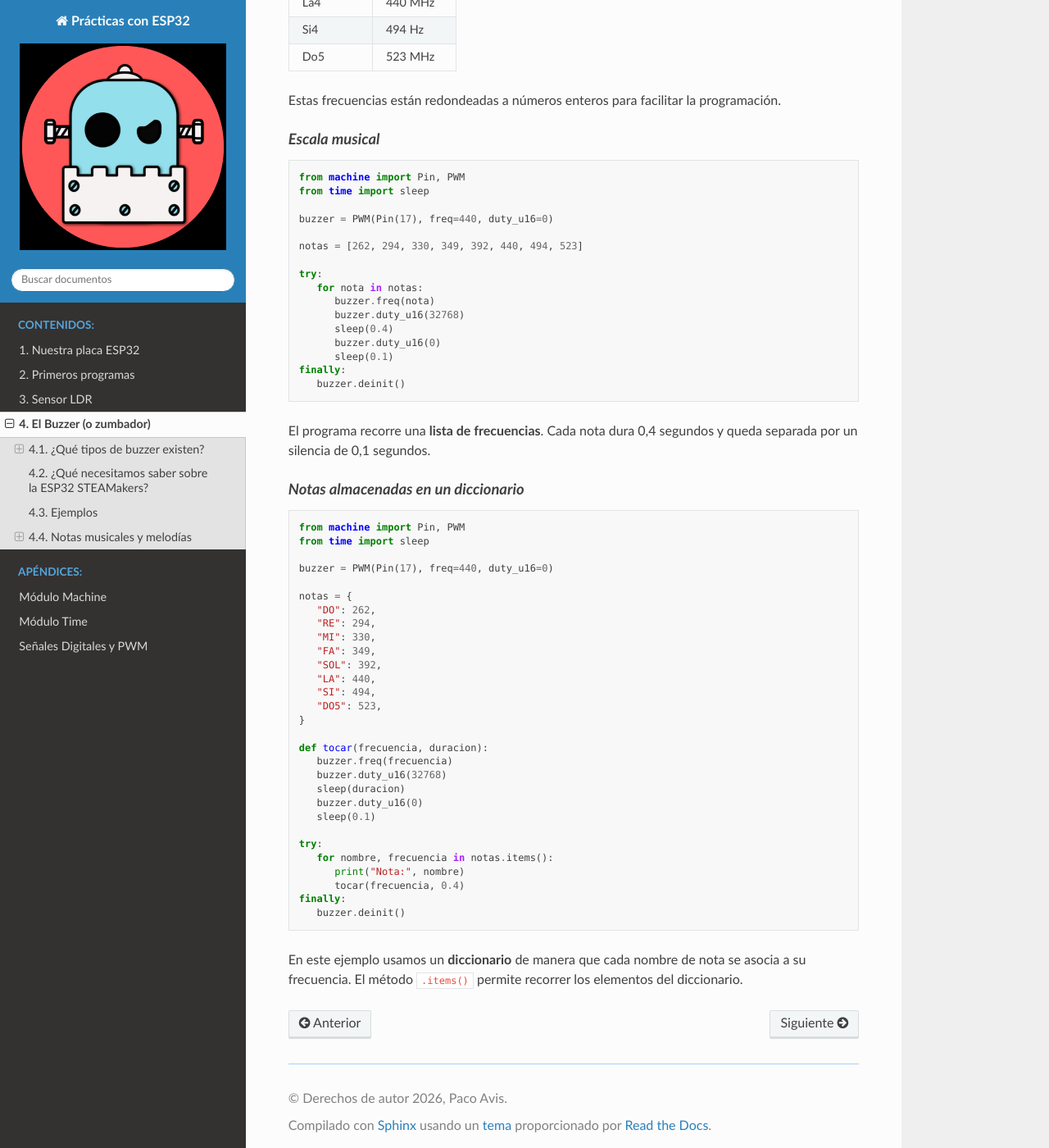
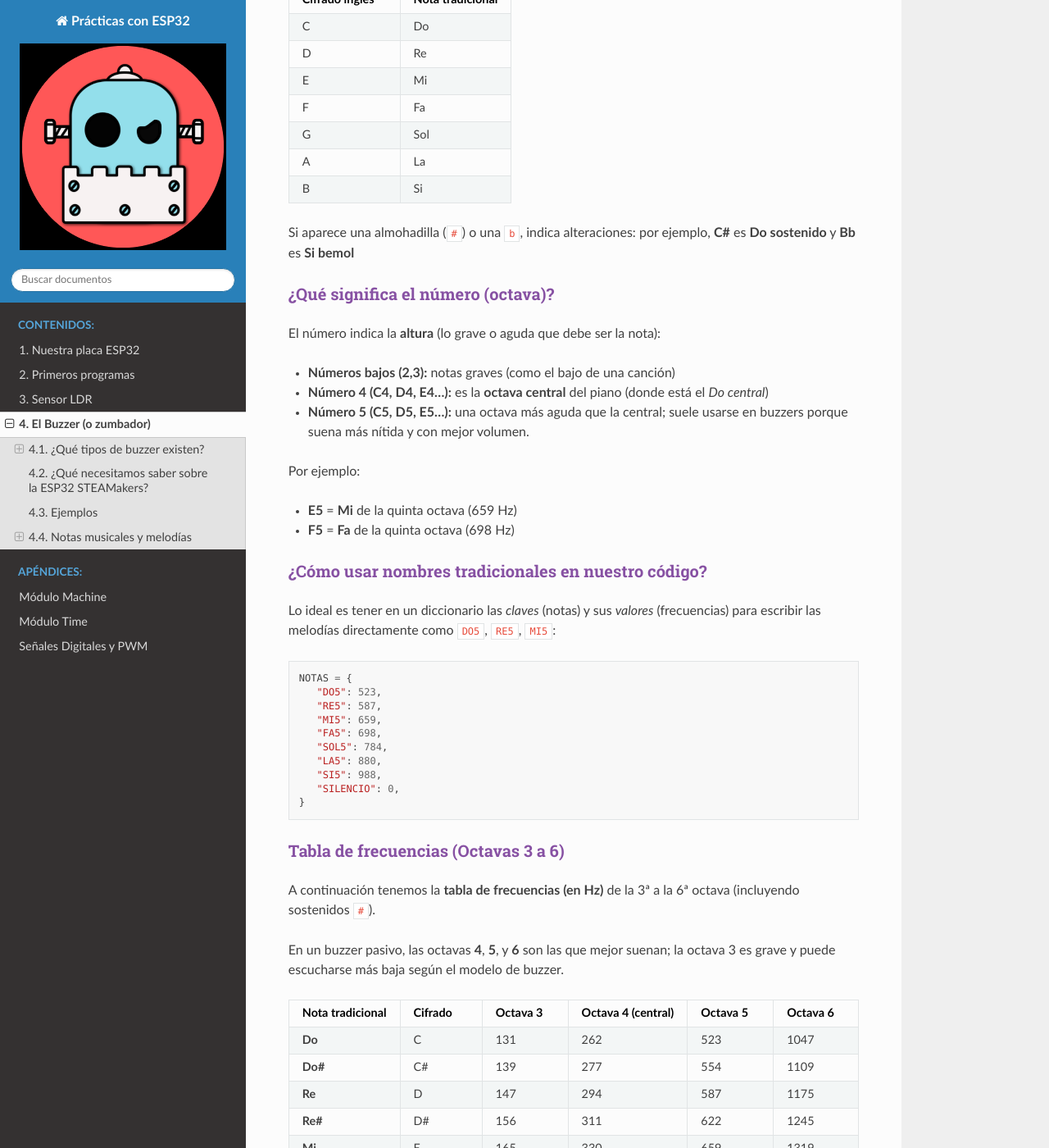
Before and after one commit to lumomakers/practicas-esp32, a Sphinx documentation site: the page built from source/capitulo4.rst, in a window 1280 px wide and 1400 px high, scrolled down 4441 px. Shown: the whole window at 82% size. Built offline with Sphinx 7.4.7 and the Read the Docs theme 3.1.0, drawn with Linux system fonts in a browser that asks for light colours; some of the changed text lies outside the part shown.

Commit message:
Actualizado capitulo4

```diff
--- a/source/capitulo4.rst
+++ b/source/capitulo4.rst
@@ -203,86 +203,224 @@ Notas musicales y melodías
 
 Frecuencias aproximadas de una escala
 =====================================
+Si buscas en la red observarás códigos que usan nomenclaturas del tipo **E5**, **C4**, etc. Estas etiquetas del tipo **E5** o **F5** usan el sistema de cifrado inglés (o anglosajón) acompañado del número de octava, que indica qué tan grave o aguda suena la nota.
+
+Equivalencia de las letras (Cifrado inglés)
+============================================
+El cifrado inglés asigna las primeras siete letras del abecedario empezando por la nota **La**:
+
 .. list-table::
    :header-rows: 1
    :widths: 30 30
 
-   * - Nota
-     - Frecuencia
-   * - Do4
-     - 262 Hz
-   * - Re4
-     - 294 MHz
-   * - Mi4
-     - 330 Hz
-   * - Fa4
-     - 349 MHz
-   * - Sol4
-     - 392 Hz
-   * - La4
-     - 440 MHz
-   * - Si4
-     - 494 Hz
-   * - Do5
-     - 523 MHz
+   * - Cifrado inglés
+     - Nota tradicional
+   * - C
+     - Do
+   * - D
+     - Re
+   * - E
+     - Mi
+   * - F
+     - Fa
+   * - G
+     - Sol
+   * - A
+     - La
+   * - B
+     - Si
 
-Estas frecuencias están redondeadas a números enteros para facilitar la programación.
+Si aparece una almohadilla (``#``) o una ``b``, indica alteraciones: por ejemplo, **C#** es **Do sostenido** y **Bb** es **Si bemol**
 
-.. rubric:: Escala musical
+¿Qué significa el número (octava)?
+============================================
+El número indica la **altura** (lo grave o aguda que debe ser la nota):
+
+* **Números bajos (2,3):** notas graves (como el bajo de una canción)
+* **Número 4 (C4, D4, E4...):** es la **octava central** del piano (donde está el *Do central*)
+* **Número 5 (C5, D5, E5...):** una octava más aguda que la central; suele usarse en buzzers porque suena más nítida y con mejor volumen.
+
+Por ejemplo:
+
+* **E5** = **Mi** de la quinta octava (659 Hz)
+* **F5** = **Fa** de la quinta octava (698 Hz)
+
+¿Cómo usar nombres tradicionales en nuestro código?
+======================================================
+Lo ideal es tener en un diccionario las *claves* (notas) y sus *valores* (frecuencias) para escribir las melodías directamente como ``DO5``, ``RE5``, ``MI5``:
 
 .. code-block:: python
 
-   from machine import Pin, PWM
-   from time import sleep
+   NOTAS = {
+      "DO5": 523,
+      "RE5": 587,
+      "MI5": 659,
+      "FA5": 698,
+      "SOL5": 784,
+      "LA5": 880,
+      "SI5": 988,
+      "SILENCIO": 0,
+   }
 
-   buzzer = PWM(Pin(17), freq=440, duty_u16=0)
+Tabla de frecuencias (Octavas 3 a 6)
+======================================
+A continuación tenemos la **tabla de frecuencias (en Hz)** de la 3ª a la 6ª octava (incluyendo sostenidos ``#``).
 
-   notas = [262, 294, 330, 349, 392, 440, 494, 523]
+En un buzzer pasivo, las octavas **4**, **5**, y **6** son las que mejor suenan; la octava 3 es grave y puede escucharse más baja según el modelo de buzzer.
 
-   try:
-      for nota in notas:
-         buzzer.freq(nota)
-         buzzer.duty_u16(32768)
-         sleep(0.4)
-         buzzer.duty_u16(0)
-         sleep(0.1)
-   finally:
-      buzzer.deinit()
 
-El programa recorre una **lista de frecuencias**. Cada nota dura 0,4 segundos y queda separada por un silencia de 0,1 segundos.
+.. list-table::
+   :header-rows: 1
+   :widths: 30 30 30 30 30 30
 
-.. rubric:: Notas almacenadas en un diccionario
+   * - Nota tradicional
+     - Cifrado
+     - Octava 3
+     - Octava 4 (central)
+     - Octava 5
+     - Octava 6
+   * - **Do**
+     - C
+     - 131
+     - 262
+     - 523
+     - 1047
+   * - **Do#**
+     - C#
+     - 139
+     - 277
+     - 554
+     - 1109
+   * - **Re**
+     - D
+     - 147
+     - 294
+     - 587
+     - 1175
+   * - **Re#**
+     - D#
+     - 156
+     - 311
+     - 622
+     - 1245
+   * - **Mi**
+     - E
+     - 165
+     - 330
+     - 659
+     - 1319
+   * - **Fa**
+     - F
+     - 175
+     - 349
+     - 698
+     - 1397
+   * - **Fa#**
+     - F#
+     - 185
+     - 370
+     - 740
+     - 1480
+   * - **Sol**
+     - G
+     - 196
+     - 392
+     - 784
+     - 1568
+   * - **Sol#**
+     - G#
+     - 208
+     - 415
+     - 831
+     - 1661
+   * - **La**
+     - A
+     - 220
+     - 440
+     - 880
+     - 1760
+   * - **La#**
+     - A#
+     - 233
+     - 466
+     - 932
+     - 1865
+   * - **Si**
+     - B
+     - 247
+     - 494
+     - 988
+     - 1976
+
+.. note:: Los bemoles equivalen al sostenido de la nota anterior; por ejemplo **Sib** = **La#**
+
+Diccionario completo para tus programas en MicroPython
+=======================================================
+
+Puedes guardar el siguiente bloque en un archivo llamado ``notas.py`` en el ESP32 e importarlo en los proyectos futuros, o **pegarlo directamente en el inicio del script** con las notas que vayas a usar en tu melodía, tal y como te muestro en el ejemplo de la entrada de **Mario Bros**:
 
 .. code-block:: python
 
-   from machine import Pin, PWM
-   from time import sleep
+   NOTAS = {
+    # Octava 3
+    "DO3": 131, "DO#3": 139, "RE3": 147, "RE#3": 156, "MI3": 165, "FA3": 175,
+    "FA#3": 185, "SOL3": 196, "SOL#3": 208, "LA3": 220, "LA#3": 233, "SI3": 247,
 
-   buzzer = PWM(Pin(17), freq=440, duty_u16=0)
+    # Octava 4 (Central)
+    "DO4": 262, "DO#4": 277, "RE4": 294, "RE#4": 311, "MI4": 330, "FA4": 349,
+    "FA#4": 370, "SOL4": 392, "SOL#4": 415, "LA4": 440, "LA#4": 466, "SI4": 494,
 
-   notas = {
-      "DO": 262,
-      "RE": 294,
-      "MI": 330,
-      "FA": 349,
-      "SOL": 392,
-      "LA": 440,
-      "SI": 494,
-      "DO5": 523,
+    # Octava 5
+    "DO5": 523, "DO#5": 554, "RE5": 587, "RE#5": 622, "MI5": 659, "FA5": 698,
+    "FA#5": 740, "SOL5": 784, "SOL#5": 831, "LA5": 880, "LA#5": 932, "SI5": 988,
+
+    # Octava 6
+    "DO6": 1047, "DO#6": 1109, "RE6": 1175, "RE#6": 1245, "MI6": 1319, "FA6": 1397,
+    "FA#6": 1480, "SOL6": 1568, "SOL#6": 1661, "LA6": 1760, "LA#6": 1865, "SI6": 1976,
+
+    # Pausa
+    "SILENCIO": 0
    }
 
-   def tocar(frecuencia, duracion):
-      buzzer.freq(frecuencia)
-      buzzer.duty_u16(32768)
-      sleep(duracion)
-      buzzer.duty_u16(0)
-      sleep(0.1)
 
-   try:
-      for nombre, frecuencia in notas.items():
-         print("Nota:", nombre)
-         tocar(frecuencia, 0.4)
-   finally:
-      buzzer.deinit()
+.. rubric:: Mario Bros
 
-En este ejemplo usamos un **diccionario** de manera que cada nombre de nota se asocia a su frecuencia. El método ``.items()`` permite recorrer los elementos del diccionario.
+.. code-block:: python
+
+   import time
+   from machine import Pin, PWM
+
+   buzzer = PWM(Pin(17))
+
+   # Diccionario con las notas exactas de la intro de Mario Bros
+   NOTAS = {
+      "SOL4": 392,
+      "DO5": 523,
+      "MI5": 659,
+      "SOL5": 784,
+      "SILENCIO": 0,
+   }
+
+   # Melodía: (Nota, duración en ms)
+   mario_bros = [
+      # Intro clásica
+      ("MI5", 125), ("MI5", 125), ("SILENCIO", 125), ("MI5", 125),
+      ("SILENCIO", 125), ("DO5", 125), ("MI5", 250),
+      ("SOL5", 250), ("SILENCIO", 250), ("SOL4", 250), ("SILENCIO", 250),
+   ]
+
+   def tocar_nota(freq, duracion_ms):
+      if freq == 0:
+         buzzer.duty_u16(0)
+         time.sleep_ms(duracion_ms)
+      else:
+         buzzer.freq(freq)
+         buzzer.duty_u16(32768)
+         time.sleep_ms(duracion_ms)
+         buzzer.duty_u16(0)
+         time.sleep_ms(20)  # Pausa muy corta para mantener el ritmo rápido de Mario
+
+   for nota, duracion in mario_bros:
+      tocar_nota(NOTAS[nota], duracion)
+
+   buzzer.deinit()
```
